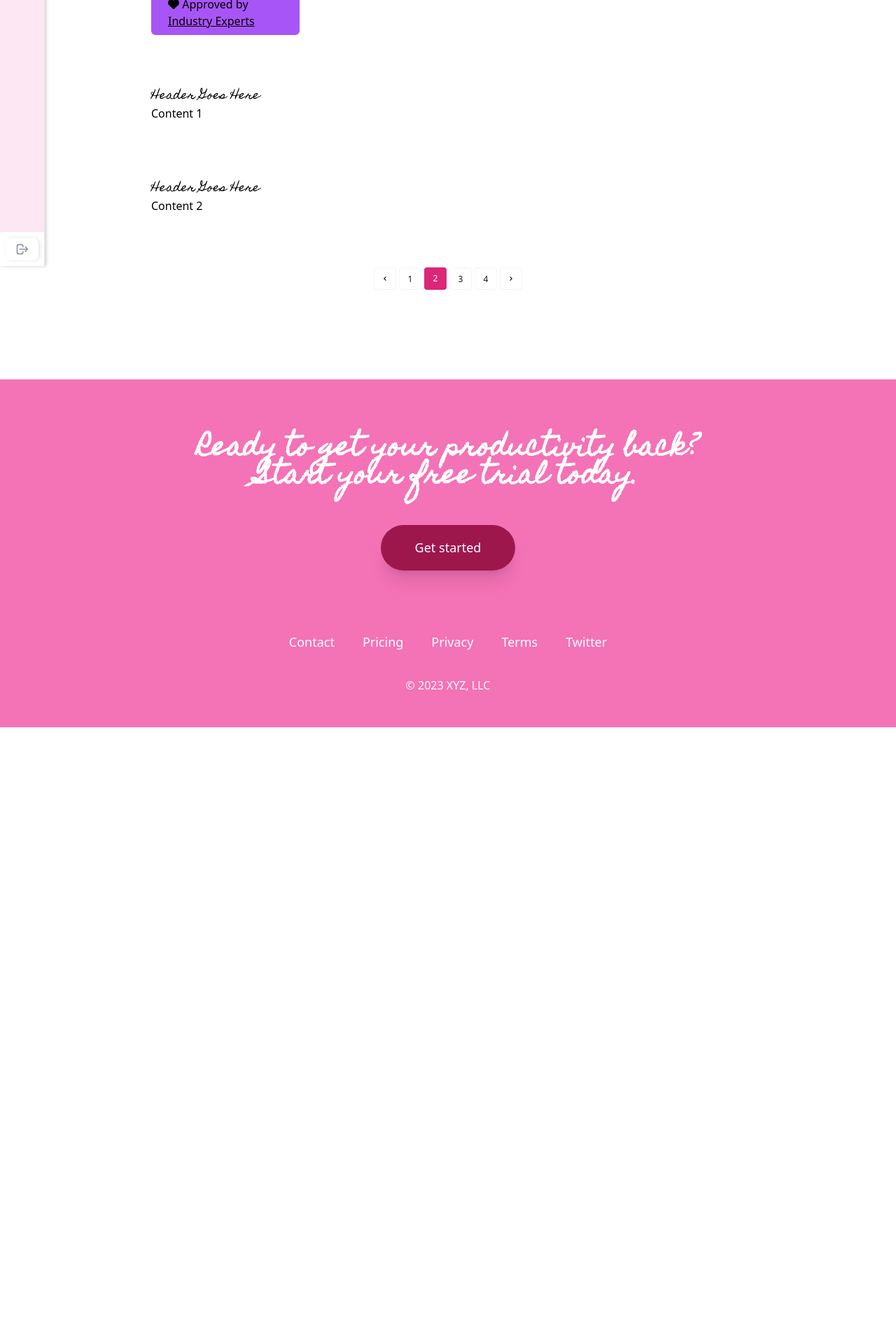
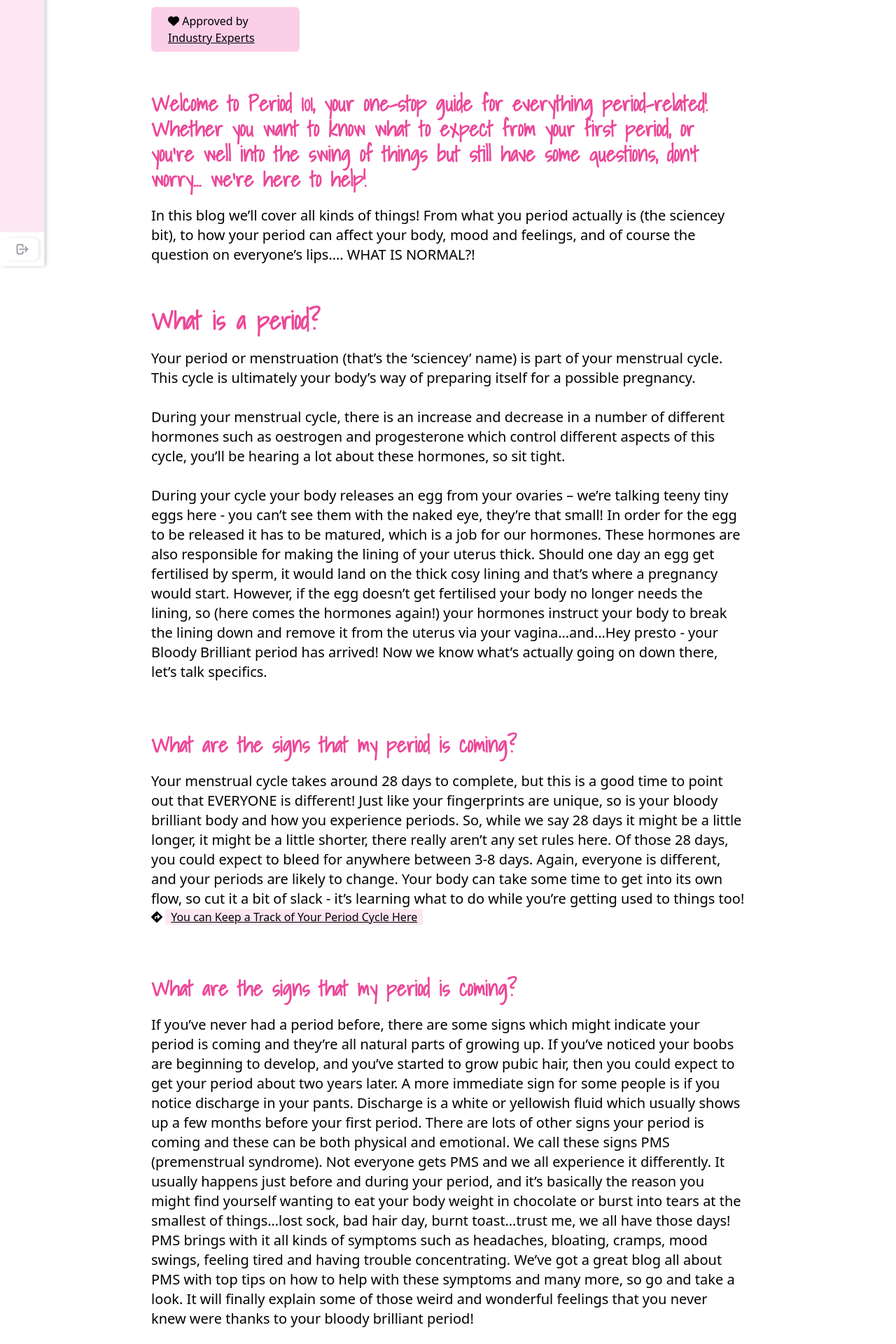
Before and after one commit to talhadevelopes/FlowCare2, a React (Vite) app in the folder Frontend/: page /blogs in a window 1280 px wide. Shown: the part 420-2340 px from the top of the page at 70% size. Before the commit the page ends 1459 px from the top, so only its background shows below. Built offline with nearby package versions, Linux system fonts and the light colour scheme.

Commit message:
Added UI Functionality

```diff
--- a/Frontend/index.html
+++ b/Frontend/index.html
@@ -17,7 +17,7 @@
     <link rel="preconnect" href="https://fonts.googleapis.com" />
     <link rel="preconnect" href="https://fonts.gstatic.com" crossorigin />
     <link
-      href="https://fonts.googleapis.com/css2?family=Comfortaa:wght@300..700&family=Homemade+Apple&family=Poppins:ital,wght@0,100;0,200;0,300;0,400;0,500;0,600;0,700;0,800;0,900;1,100;1,200;1,300;1,400;1,500;1,600;1,700;1,800;1,900&family=Quicksand:wght@300..700&display=swap"
+      href="https://fonts.googleapis.com/css2?family=Comfortaa:wght@300..700&family=Homemade+Apple&family=Poppins:ital,wght@0,100;0,200;0,300;0,400;0,500;0,600;0,700;0,800;0,900;1,100;1,200;1,300;1,400;1,500;1,600;1,700;1,800;1,900&family=Quicksand:wght@300..700&family=Shadows+Into+Light&display=swap"
       rel="stylesheet"
     />
     <link rel="preconnect" href="https://fonts.gstatic.com" crossorigin />
--- a/Frontend/src/components/Blogs.jsx
+++ b/Frontend/src/components/Blogs.jsx
@@ -452,8 +452,8 @@ export function Blogs() {
       </div>
       -------*/}
       <div className="w-[70%] ml-[15%] mt-16 px-6 py-7 rounded-lg">
-        <h1 className="text-5xl">Period 101</h1>
-        <div className="bg-purple-500 w-1/4 rounded-md px-6 py-2 mt-14 -mb-11">
+        <h1 className="text-7xl">Period 101</h1>
+        <div className="bg-pink-200 w-1/4  rounded-md px-6 py-2 mt-14 -mb-16">
           <p>
             <i className="fa-solid fa-heart"> </i> Approved by{" "}
             <a href="" className="underline">
@@ -463,16 +463,149 @@ export function Blogs() {
         </div>
       </div>
 
-      <div className=" w-[70%] ml-[15%] mt-16 px-6 py-7 rounded-lg">
-        <h1>Header Goes Here</h1>
+      <div className=" w-[70%] ml-[15%] mt-16  px-6 py-7 rounded-lg">
+        <h1 className="text-3xl font-bold text-pink-500">
+          Welcome to Period 101, your one-stop guide for everything
+          period-related! Whether you want to know what to expect from your
+          first period, or you’re well into the swing of things but still have
+          some questions, don’t worry… we’re here to help!
+        </h1>
 
-        <p>Content 1</p>
+        <p className="text-xl mt-5">
+          In this blog we’ll cover all kinds of things! From what you period
+          actually is (the sciencey bit), to how your period can affect your
+          body, mood and feelings, and of course the question on everyone’s
+          lips…. WHAT IS NORMAL?!
+        </p>
       </div>
-      <div className=" w-[70%] ml-[15%] mt-7 px-6 py-7 rounded-lg">
-        <h1>Header Goes Here</h1>
 
-        <p>Content 2</p>
+      <div className=" w-[70%] ml-[15%] mt-1  px-6 py-7 rounded-lg">
+        <h1 className="text-4xl font-bold text-pink-500">What is a period?</h1>
+
+        <p className="text-xl mt-5">
+          <p>
+            Your period or menstruation (that’s the ‘sciencey’ name) is part of
+            your menstrual cycle. This cycle is ultimately your body’s way of
+            preparing itself for a possible pregnancy.
+          </p>{" "}
+          <br />
+          <p>
+            During your menstrual cycle, there is an increase and decrease in a
+            number of different hormones such as oestrogen and progesterone
+            which control different aspects of this cycle, you’ll be hearing a
+            lot about these hormones, so sit tight.
+          </p>{" "}
+          <br />
+          During your cycle your body releases an egg from your ovaries – we’re
+          talking teeny tiny eggs here - you can’t see them with the naked eye,
+          they’re that small! In order for the egg to be released it has to be
+          matured, which is a job for our hormones. These hormones are also
+          responsible for making the lining of your uterus thick. Should one day
+          an egg get fertilised by sperm, it would land on the thick cosy lining
+          and that’s where a pregnancy would start. However, if the egg doesn’t
+          get fertilised your body no longer needs the lining, so (here comes
+          the hormones again!) your hormones instruct your body to break the
+          lining down and remove it from the uterus via your vagina…and…Hey
+          presto - your Bloody Brilliant period has arrived! Now we know what’s
+          actually going on down there, let’s talk specifics.
+        </p>
       </div>
+
+      <div className=" w-[70%] ml-[15%] mt-4  px-6 py-7 rounded-lg">
+        <h1 className="text-3xl font-bold text-pink-500">
+          What are the signs that my period is coming?
+        </h1>
+        <p className="text-xl mt-5">
+          Your menstrual cycle takes around 28 days to complete, but this is a
+          good time to point out that EVERYONE is different! Just like your
+          fingerprints are unique, so is your bloody brilliant body and how you
+          experience periods. So, while we say 28 days it might be a little
+          longer, it might be a little shorter, there really aren’t any set
+          rules here. Of those 28 days, you could expect to bleed for anywhere
+          between 3-8 days. Again, everyone is different, and your periods are
+          likely to change. Your body can take some time to get into its own
+          flow, so cut it a bit of slack - it’s learning what to do while you’re
+          getting used to things too!
+        </p>
+        <i class="fa-solid fa-diamond-turn-right"></i>{" "}
+        <a href="" className="underline mt-2 bg-pink-100 px-2">
+          You can Keep a Track of Your Period Cycle Here
+        </a>
+      </div>
+
+      <div className=" w-[70%] ml-[15%] mt-4  px-6 py-7 rounded-lg">
+        <h1 className="text-3xl font-bold text-pink-500">
+          What are the signs that my period is coming?
+        </h1>
+
+        <p className="text-xl mt-5">
+          If you’ve never had a period before, there are some signs which might
+          indicate your period is coming and they’re all natural parts of
+          growing up. If you’ve noticed your boobs are beginning to develop, and
+          you’ve started to grow pubic hair, then you could expect to get your
+          period about two years later. A more immediate sign for some people is
+          if you notice discharge in your pants. Discharge is a white or
+          yellowish fluid which usually shows up a few months before your first
+          period. There are lots of other signs your period is coming and these
+          can be both physical and emotional. We call these signs PMS
+          (premenstrual syndrome). Not everyone gets PMS and we all experience
+          it differently. It usually happens just before and during your period,
+          and it’s basically the reason you might find yourself wanting to eat
+          your body weight in chocolate or burst into tears at the smallest of
+          things…lost sock, bad hair day, burnt toast…trust me, we all have
+          those days! PMS brings with it all kinds of symptoms such as
+          headaches, bloating, cramps, mood swings, feeling tired and having
+          trouble concentrating. We’ve got a great blog all about PMS with top
+          tips on how to help with these symptoms and many more, so go and take
+          a look. It will finally explain some of those weird and wonderful
+          feelings that you never knew were thanks to your bloody brilliant
+          period!
+        </p>
+      </div>
+
+      <div className="w-[70%] ml-[15%] mt-4 px-6 py-7 rounded-lg flex items-center">
+        <div className="w-[50%] pr-6">
+          <h1 className="text-3xl font-bold text-pink-500">
+            Let’s get to the bloody truth. How much blood do we lose?
+          </h1>
+          <p className="text-xl mt-5">
+            As we’ve already said, everyone is different, and what one person
+            considers to be a light period (not much blood) might be heavy for
+            someone else, so it’s really a case of getting to know your body in
+            the early days. On average, women, girls, and people who have
+            periods lose between 3-9 teaspoons of fluid a month (it really isn’t
+            that much when you put it that way!). But why did we just call it
+            fluid? Well, while we commonly call it blood - and yes there is
+            blood in there - there’s also other really impressive stuff in there
+            too. About half of your period is blood, but the rest is made up of
+            other things including tissue, nutrients and cervical mucus - pretty
+            amazing when
+            <b>
+              {" "}
+              you think about it! It’s important that you monitor your flow -
+              yes, go with it - but if you struggle it might be a sign that you
+              need some help. A good indicator that your flow is very heavy, is
+              if you have to change your period product every hour or two. If
+              you find this is the case
+            </b>
+            , you should speak to your doctor or nurse who will be able to help.
+            On the other hand, some women, girls, and people who have periods
+            have a light flow (they don’t lose much fluid) and that’s totally
+            normal too! Just be aware of your body and make sure you’re changing
+            your period products often enough, for some products especially
+            tampons it’s super important that you don’t leave them in too long.
+            To find out more info on period products click here.
+          </p>
+        </div>
+        <div className="w-[50%]">
+          <img
+            src="https://bloodybrilliant.wales/images/jcogs_img/cache/period-101-content-03_-_28de80_-_827094e59f9173bfae4c1e7a9446513a3715515a.webp"
+            alt=""
+            className="w-full h-auto rounded-lg"
+          />
+        </div>
+      </div>
+
       {/*----------------------Pages SECTION---------------------------------*/}
       <ol className="flex justify-center gap-1 text-xs font-medium mt-12">
         <li>
--- a/Frontend/styles/style.css
+++ b/Frontend/styles/style.css
@@ -12,7 +12,7 @@
   --text-color: #000;
   --sub-heading-color: #000;
   --button-color: #000;
-  --header-font: "Homemade Apple";
+  --header-font: "Shadows Into Light";
 }
 
 body {
@@ -58,7 +58,6 @@ img {
 .nav_links a {
   font-family: Inter;
   color: var(--header-color);
-  text-shadow: 0 0 2px #b026b3;
   position: relative;
 }
 
@@ -70,7 +69,6 @@ img {
   content: "";
   height: 2px;
   width: 100%;
-  background: #b026b3;
   position: absolute;
   left: 0;
   bottom: -8px;
@@ -79,9 +77,7 @@ img {
   pointer-events: none;
 }
 
-.nav_links a:hover::after {
-  opacity: 1;
-}
+
 
 .header-button {
   font-size: 18px;
@@ -162,7 +158,6 @@ button:focus:before {
 
 span {
   color: #fc00ff;
-  text-shadow: 0 0 20px #fc00ff;
   font-family: sans-serif;
 }
 
```
Also changed, not shown: Frontend/src/components/PeriodTracker.jsx (+11 -9 lines), Frontend/public/images/blogs-icon.svg, Frontend/styles/tailwind.css.
